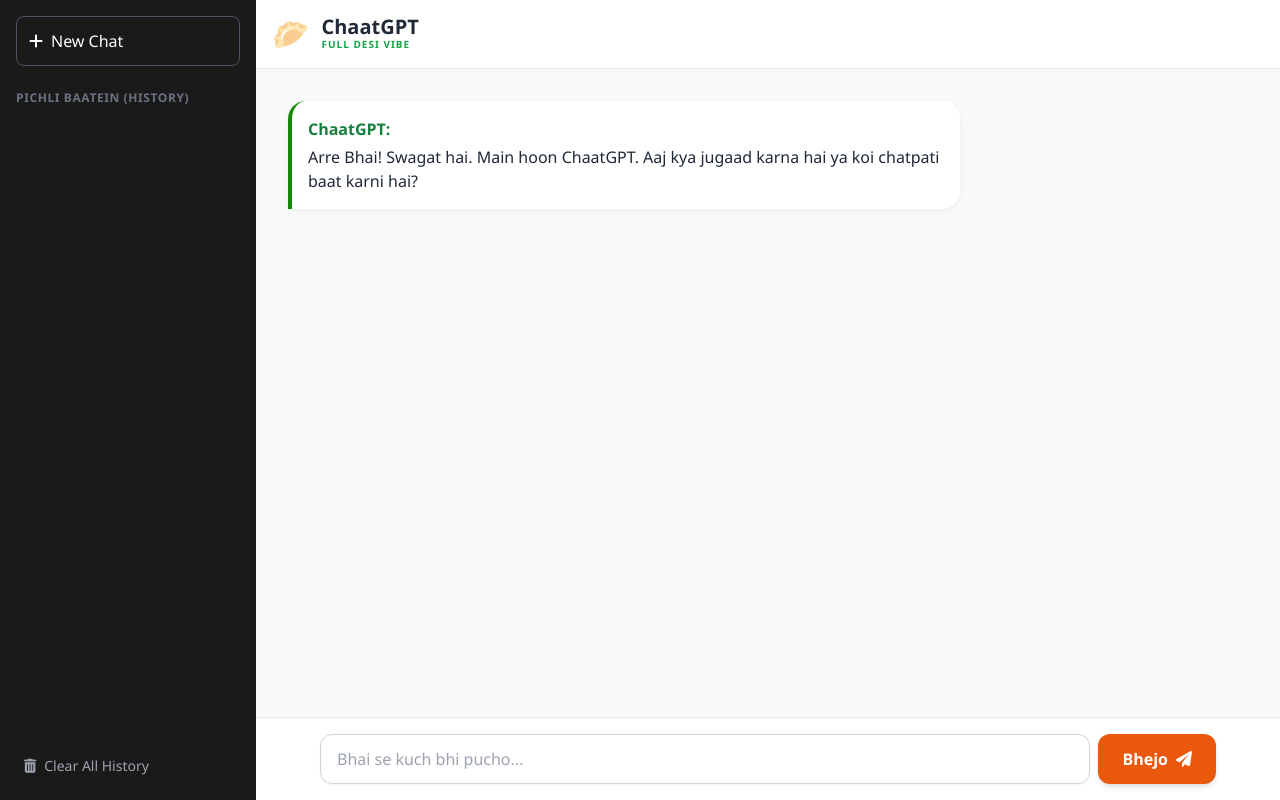
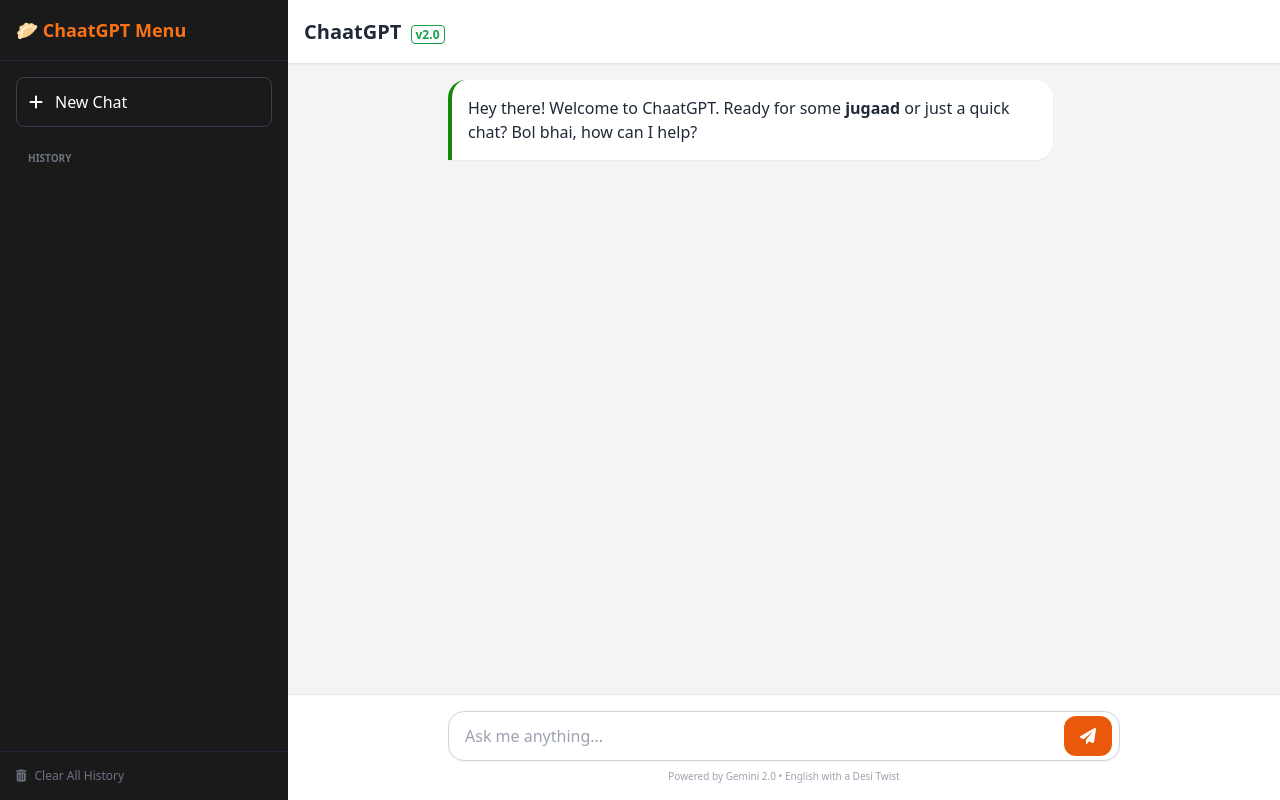
Before and after one commit to Zakariyya-Marso/Chaatgpt, a plain HTML site: page Index.html in a window 1280 px wide. Drawn offline with nearby package versions, Linux system fonts and the light colour scheme.

Commit message:
Refactor Index.html for improved structure and styling

```diff
--- a/Index.html
+++ b/Index.html
@@ -3,81 +3,89 @@
 <head>
     <meta charset="UTF-8">
     <meta name="viewport" content="width=device-width, initial-scale=1.0">
-    <title>ChaatGPT 🥟 - Desi Edition</title>
+    <title>ChaatGPT 🥟</title>
     <script src="https://cdn.tailwindcss.com"></script>
     <link rel="stylesheet" href="https://cdnjs.cloudflare.com/ajax/libs/font-awesome/6.0.0/css/all.min.css">
     <style>
         .chat-bubble-user { background-color: #FF9933; color: white; border-radius: 18px 18px 0 18px; }
-        .chat-bubble-ai { background-color: #ffffff; color: #1f2937; border-radius: 18px 18px 18px 0; border-left: 4px solid #138808; box-shadow: 0 2px 5px rgba(0,0,0,0.05); }
-        .sidebar { background-color: #1a1a1a; transition: all 0.3s ease; }
-        .history-item:hover { background-color: #333; }
-        body { background-color: #f0f2f5; font-family: 'Segoe UI', Tahoma, Geneva, Verdana, sans-serif; }
+        .chat-bubble-ai { background-color: #ffffff; color: #1f2937; border-radius: 18px 18px 18px 0; border-left: 4px solid #138808; }
+        /* Smooth transition for mobile sidebar */
+        #sidebar { transition: transform 0.3s ease-in-out; }
     </style>
 </head>
-<body class="flex h-screen overflow-hidden">
+<body class="flex h-screen bg-[#f3f4f6] overflow-hidden">
 
-    <aside class="sidebar w-64 flex-shrink-0 text-white flex flex-col p-4 hidden md:flex">
-        <button onclick="startNewChat()" class="border border-gray-600 rounded-lg p-3 flex items-center gap-2 hover:bg-gray-800 transition mb-6">
-            <i class="fas fa-plus"></i> New Chat
-        </button>
+    <div id="overlay" onclick="toggleSidebar()" class="fixed inset-0 bg-black/50 z-40 hidden md:hidden"></div>
 
-        <div class="flex-1 overflow-y-auto">
-            <h3 class="text-xs font-bold text-gray-500 uppercase mb-4 tracking-wider">Pichli Baatein (History)</h3>
-            <div id="history-list" class="space-y-2">
+    <aside id="sidebar" class="fixed inset-y-0 left-0 w-72 bg-[#1a1a1a] text-white flex flex-col z-50 transform -translate-x-full md:translate-x-0 md:static md:flex">
+        <div class="p-4 border-b border-gray-800 flex justify-between items-center">
+            <h2 class="font-bold text-lg text-orange-500">🥟 ChaatGPT Menu</h2>
+            <button onclick="toggleSidebar()" class="md:hidden text-gray-400 hover:text-white"><i class="fas fa-times"></i></button>
+        </div>
+
+        <div class="p-4 flex flex-col gap-2 flex-1 overflow-y-auto">
+            <button onclick="startNewChat()" class="w-full text-left p-3 rounded-lg border border-gray-700 hover:bg-gray-800 flex items-center gap-3 transition">
+                <i class="fas fa-plus"></i> New Chat
+            </button>
+
+            <div id="history-list" class="mt-4 space-y-1">
+                <p class="text-[10px] text-gray-500 font-bold uppercase px-3">History</p>
                 </div>
         </div>
 
-        <button onclick="clearHistory()" class="text-sm text-gray-400 hover:text-red-400 flex items-center gap-2 mt-4 p-2 transition">
-            <i class="fas fa-trash-can"></i> Clear All History
-        </button>
+        <div class="p-4 border-t border-gray-800">
+            <button onclick="clearHistory()" class="text-xs text-gray-500 hover:text-red-400 flex items-center gap-2">
+                <i class="fas fa-trash-can"></i> Clear All History
+            </button>
+        </div>
     </aside>
 
-    <main class="flex-1 flex flex-col relative">
-        <header class="bg-white border-b p-4 flex justify-between items-center shadow-sm">
+    <main class="flex-1 flex flex-col w-full min-w-0">
+        <header class="h-16 bg-white border-b flex items-center justify-between px-4 shadow-sm">
             <div class="flex items-center gap-3">
-                <span class="text-3xl">🥟</span>
-                <div>
-                    <h1 class="text-xl font-bold text-gray-800 leading-none">ChaatGPT</h1>
-                    <p class="text-[10px] text-green-600 font-bold uppercase tracking-widest">Full Desi Vibe</p>
-                </div>
-            </div>
-            <div class="md:hidden">
-                <button onclick="startNewChat()" class="text-orange-600"><i class="fas fa-plus-circle text-2xl"></i></button>
+                <button onclick="toggleSidebar()" class="md:hidden text-gray-600 p-2"><i class="fas fa-bars"></i></button>
+                <h1 class="font-bold text-xl text-gray-800">ChaatGPT <span class="text-xs text-green-600 border border-green-600 px-1 rounded ml-1">v2.0</span></h1>
             </div>
         </header>
 
-        <div id="chat-container" class="flex-1 overflow-y-auto p-4 md:p-8 space-y-6 bg-[#f7f9fb]">
-            <div class="chat-bubble-ai p-4 max-w-[85%] md:max-w-[70%]">
-                <p class="font-bold text-green-700 mb-1">ChaatGPT:</p>
-                Arre Bhai! Swagat hai. Main hoon ChaatGPT. Aaj kya jugaad karna hai ya koi chatpati baat karni hai?
+        <div id="chat-container" class="flex-1 overflow-y-auto p-4 md:px-20 lg:px-40 space-y-4">
+            <div class="chat-bubble-ai p-4 max-w-[90%] shadow-sm">
+                Hey there! Welcome to ChaatGPT. Ready for some <b>jugaad</b> or just a quick chat? Bol bhai, how can I help?
             </div>
         </div>
 
-        <div class="p-4 bg-white border-t">
-            <div class="max-w-4xl mx-auto flex gap-2">
+        <div class="bg-white border-t p-4 md:px-20 lg:px-40">
+            <div class="max-w-4xl mx-auto relative flex items-center">
                 <input type="text" id="user-input"
-                       placeholder="Bhai se kuch bhi pucho..."
-                       class="flex-1 border border-gray-300 rounded-xl px-4 py-3 focus:outline-none focus:ring-2 focus:ring-orange-500 shadow-sm"
-                       onkeypress="if(event.key === 'Enter') sendMessage()">
-                <button onclick="sendMessage()"
-                        class="bg-orange-600 text-white px-6 py-3 rounded-xl font-bold hover:bg-orange-700 shadow-md transition flex items-center gap-2">
-                    <span>Bhejo</span> <i class="fas fa-paper-plane"></i>
+                       placeholder="Ask me anything..."
+                       onkeypress="if(event.key === 'Enter') sendMessage()"
+                       class="w-full border border-gray-300 rounded-2xl py-3 pl-4 pr-16 focus:outline-none focus:ring-2 focus:ring-orange-500 focus:border-transparent shadow-sm">
+                <button onclick="sendMessage()" class="absolute right-2 bg-orange-600 text-white p-2 rounded-xl hover:bg-orange-700 transition">
+                    <i class="fas fa-paper-plane px-2"></i>
                 </button>
             </div>
+            <p class="text-[10px] text-gray-400 text-center mt-2">Powered by Gemini 2.0 • English with a Desi Twist</p>
         </div>
     </main>
 
     <script>
-        // 1. SET YOUR API KEY HERE
+        // 1. YOUR API KEY
         const API_KEY = "AIzaSyDyojRGK_bUUHzUf4YZsP0xCwo6WRd731w";
-        let chatHistory = JSON.parse(localStorage.getItem('chaatgpt_history')) || [];
+        let chatHistory = JSON.parse(localStorage.getItem('chaat_history')) || [];
+
+        function toggleSidebar() {
+            const sidebar = document.getElementById('sidebar');
+            const overlay = document.getElementById('overlay');
+            sidebar.classList.toggle('-translate-x-full');
+            overlay.classList.toggle('hidden');
+        }
 
         function updateHistoryUI() {
             const list = document.getElementById('history-list');
-            list.innerHTML = '';
+            list.innerHTML = '<p class="text-[10px] text-gray-500 font-bold uppercase px-3 mb-2">History</p>';
             chatHistory.slice().reverse().forEach((item, index) => {
                 list.innerHTML += `
-                    <div class="history-item p-3 rounded-lg cursor-pointer text-sm truncate text-gray-300" onclick="loadChat(${chatHistory.length - 1 - index})">
+                    <div class="p-2 rounded-md hover:bg-gray-800 cursor-pointer text-sm text-gray-400 truncate" onclick="loadHistoryItem(${chatHistory.length - 1 - index})">
                         <i class="far fa-message mr-2"></i> ${item.title}
                     </div>`;
             });
@@ -90,7 +98,7 @@
             if (!message) return;
 
             // Add User Bubble
-            container.innerHTML += `<div class="flex justify-end"><div class="chat-bubble-user p-4 max-w-[85%] md:max-w-[70%] shadow-md">${message}</div></div>`;
+            container.innerHTML += `<div class="flex justify-end"><div class="chat-bubble-user p-4 max-w-[85%] shadow-md">${message}</div></div>`;
             inputField.value = '';
             container.scrollTop = container.scrollHeight;
 
@@ -99,49 +107,40 @@
                     method: 'POST',
                     headers: { 'Content-Type': 'application/json' },
                     body: JSON.stringify({
-                        contents: [{ parts: [{ text: `System: You are ChaatGPT, a witty Indian friend speaking Hinglish. Use Bhai, Yaar, Ek Number. User: ${message}` }] }]
+                        contents: [{ parts: [{ text: `System: You are ChaatGPT. Speak mainly English but use few Hinglish words (like Bhai, Yaar, Jugaad, Scene, Gazab). Be friendly and helpful. User: ${message}` }] }]
                     })
                 });
 
                 const data = await response.json();
                 const aiText = data.candidates[0].content.parts[0].text;
 
-                // Save to history if first message
-                if (container.children.length <= 3) {
-                    chatHistory.push({ title: message.substring(0, 20) + "...", date: new Date().toLocaleTimeString() });
-                    localStorage.setItem('chaatgpt_history', JSON.stringify(chatHistory));
+                // Save to history logic
+                if (container.children.length <= 2) {
+                    chatHistory.push({ title: message.substring(0, 20), date: new Date() });
+                    localStorage.setItem('chaat_history', JSON.stringify(chatHistory));
                     updateHistoryUI();
                 }
 
-                // Add AI Bubble
-                container.innerHTML += `
-                    <div class="chat-bubble-ai p-4 max-w-[85%] md:max-w-[70%]">
-                        <p class="font-bold text-green-700 mb-1">ChaatGPT:</p>
-                        ${aiText}
-                    </div>`;
+                container.innerHTML += `<div class="chat-bubble-ai p-4 max-w-[90%] shadow-sm"><p class="font-bold text-green-700 text-xs mb-1">ChaatGPT</p>${aiText}</div>`;
                 container.scrollTop = container.scrollHeight;
-            } catch (error) {
-                container.innerHTML += `<div class="text-red-500 text-center text-sm">Bhai, kuch locha ho gaya. Key check karo!</div>`;
+            } catch (e) {
+                container.innerHTML += `<div class="text-red-500 text-center text-xs">Error: Please check your API Key!</div>`;
             }
         }
 
         function startNewChat() {
-            document.getElementById('chat-container').innerHTML = `
-                <div class="chat-bubble-ai p-4 max-w-[85%] md:max-w-[70%]">
-                    <p class="font-bold text-green-700 mb-1">ChaatGPT:</p>
-                    Naya chat shuru! Bol bhai, ab kya scene hai?
-                </div>`;
+            document.getElementById('chat-container').innerHTML = `<div class="chat-bubble-ai p-4 max-w-[90%] shadow-sm">New session started! What's the plan today, bhai?</div>`;
+            if (window.innerWidth < 768) toggleSidebar();
         }
 
         function clearHistory() {
-            if(confirm("Saari purani baatein bhool jayein?")) {
+            if(confirm("Wipe history?")) {
                 chatHistory = [];
-                localStorage.removeItem('chaatgpt_history');
+                localStorage.removeItem('chaat_history');
                 updateHistoryUI();
             }
         }
 
-        // Initialize
         updateHistoryUI();
     </script>
 </body>
```
